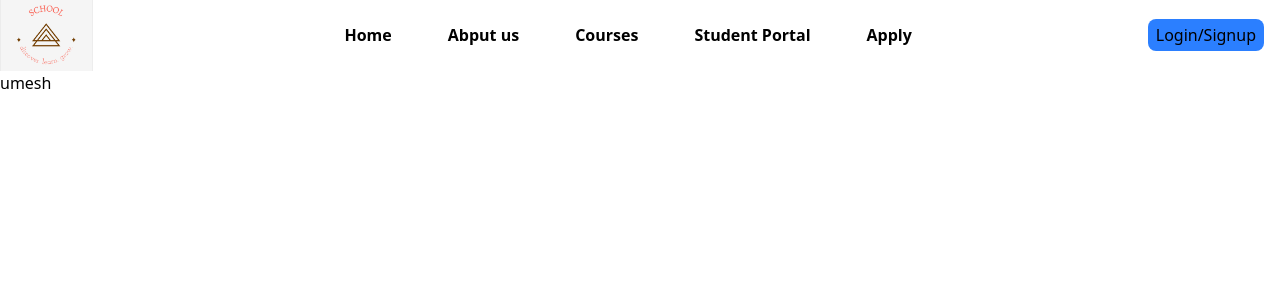
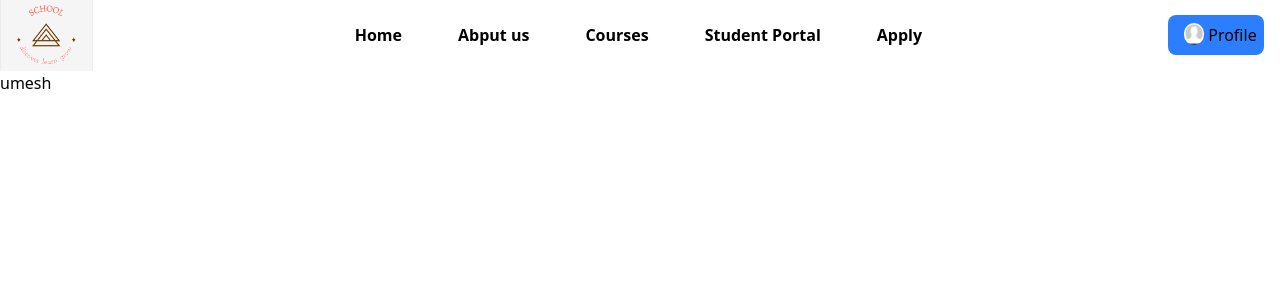
Before and after one commit to umesh576/studnet-side-frontend, a Next.js app: page / in a window 1280 px wide. Shown: the top 300 px of the page. Built offline with nearby package versions, Linux system fonts and the light colour scheme.

Commit message:
new commit

```diff
--- a/src/component/Navbar.jsx
+++ b/src/component/Navbar.jsx
@@ -3,7 +3,7 @@
 import Image from "next/image";
 
 const Navbar = () => {
-  const [stdProfile, setStdProfile] = useState(true);
+  const [stdProfile, setStdProfile] = useState(false);
   return (
     <div className="relative w-full">
       <div className="w-full">
@@ -64,14 +64,17 @@
                   </button>
                 </div>
               ) : (
-                <div className="flex">
+                <div className="flex bg-blue-500 rounded-lg px-2 py-1 ">
+                  <button type="button" className="flex p-1 px-2 gap-1 ">
                     <Image
                       src={"/image.jpg"}
                       width={20}
                       height={30}
                       alt="image"
+                      className="rounded-full"
                     />
                     Profile
+                  </button>
                 </div>
               )}
             </div>
```
Lines whose indentation alone changed are shown as unchanged.
